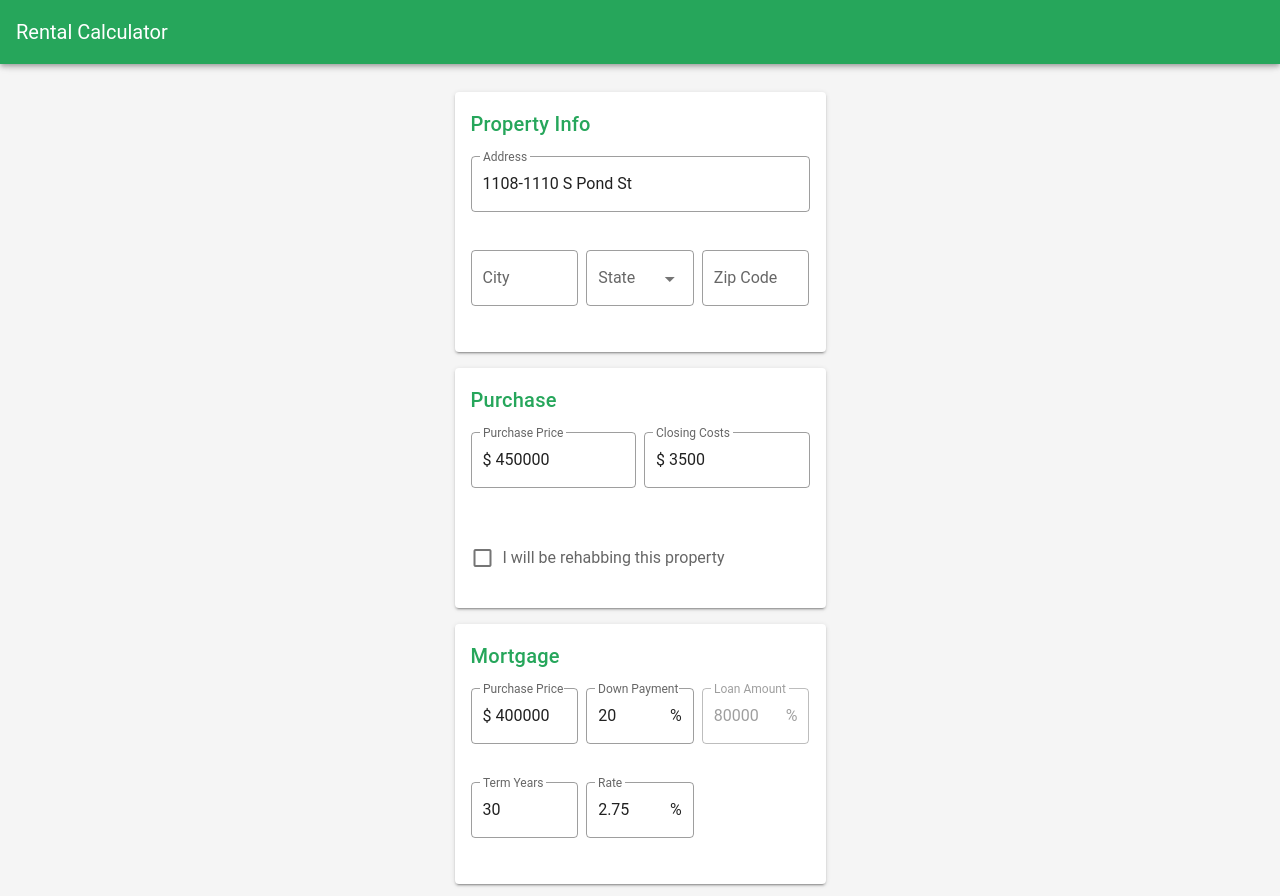
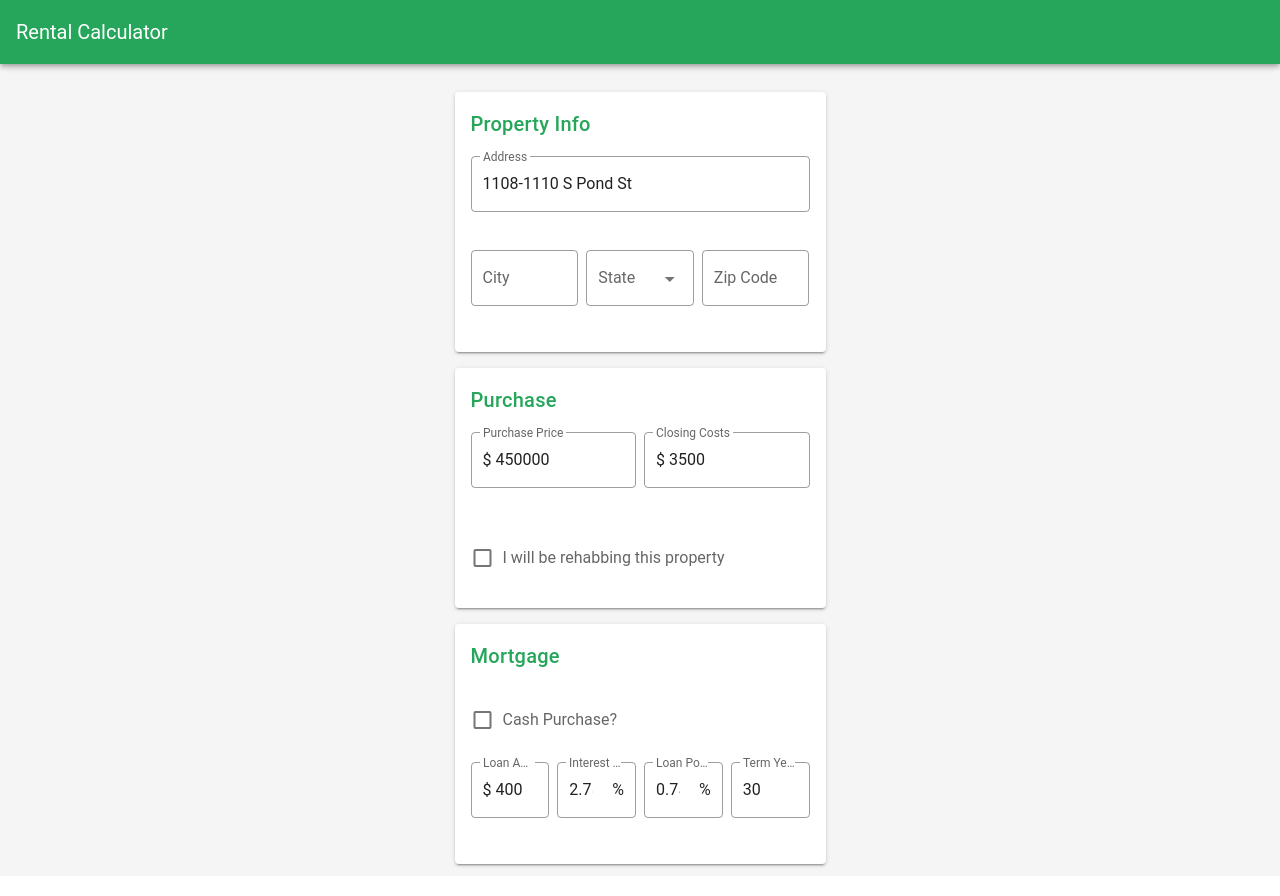
Before and after one commit to hesselapplications/rental-calculator, a Vue app: page / in a window 1280 px wide. Built offline with nearby package versions, Linux system fonts and the light colour scheme; a small style sheet from the web is missing.

Commit message:
Mortgage -> Loan Details

```diff
--- /dev/null
+++ b/src/components/LoanDetails.vue
@@ -0,0 +1,67 @@
+<template>
+  <v-card>
+    <v-card-title class="primary--text">Mortgage</v-card-title>
+    <v-card-text>
+      <v-row dense>
+        <!-- CASH PURCHASE -->
+        <v-col cols="12">
+          <v-checkbox
+            v-model="cashPurchase"
+            label="Cash Purchase?"
+          ></v-checkbox>
+        </v-col>
+
+        <template v-if="!cashPurchase">
+          <!-- LOAN AMOUNT -->
+          <v-col cols="3">
+            <money-input
+              :value="loanAmount"
+              label="Loan Amount"
+            ></money-input>
+          </v-col>
+
+          <!-- INTEREST RATE -->
+          <v-col cols="3">
+            <percent-input :value="interestRate" label="Interest Rate"></percent-input>
+          </v-col>
+
+          <!-- LOAN POINTS -->
+          <v-col cols="3">
+            <percent-input :value="loanPoints" label="Loan Points"></percent-input>
+          </v-col>
+
+          <!-- TERM YEARS -->
+          <v-col cols="3">
+            <v-text-field
+              v-model="termYears"
+              label="Term Years"
+              type="number"
+              outlined
+            ></v-text-field>
+          </v-col>
+        </template>
+      </v-row>
+    </v-card-text>
+  </v-card>
+</template>
+
+<script>
+import MoneyInput from "@/components/inputs/MoneyInput.vue";
+import PercentInput from "@/components/inputs/PercentInput.vue";
+
+export default {
+  components: {
+    MoneyInput,
+    PercentInput,
+  },
+  data() {
+    return {
+      cashPurchase: false,
+      loanAmount: 400000,
+      interestRate: 2.75,
+      loanPoints: 0.75,
+      termYears: 30,
+    };
+  },
+};
+</script>
--- a/src/components/Mortgage.vue
+++ /dev/null
@@ -1,71 +0,0 @@
-<template>
-  <v-card>
-    <v-card-title class="primary--text">Mortgage</v-card-title>
-    <v-card-text>
-      <v-row dense>
-        <!-- PURCHASE PRICE -->
-        <v-col cols="4">
-          <money-input
-            v-model="purchasePrice"
-            label="Purchase Price"
-          ></money-input>
-        </v-col>
-
-        <!-- DOWN PAYMENT -->
-        <v-col cols="4">
-          <percent-input
-            v-model="downPaymentPercent"
-            label="Down Payment"
-          ></percent-input>
-        </v-col>
-
-        <!-- LOAN AMOUNT -->
-        <v-col cols="4">
-          <percent-input
-            :value="loanAmount"
-            label="Loan Amount"
-            disabled
-          ></percent-input>
-        </v-col>
-
-        <!-- TERM YEARS -->
-        <v-col cols="4">
-          <v-text-field
-            v-model="termYears"
-            label="Term Years"
-            type="number"
-            outlined
-          ></v-text-field>
-        </v-col>
-        <v-col cols="4">
-          <percent-input :value="mortgageRate" label="Rate"></percent-input>
-        </v-col>
-      </v-row>
-    </v-card-text>
-  </v-card>
-</template>
-
-<script>
-import MoneyInput from "@/components/inputs/MoneyInput.vue"
-import PercentInput from "@/components/inputs/PercentInput.vue"
-
-export default {
-  components: {
-    MoneyInput,
-    PercentInput
-  },
-  data() {
-    return {
-      purchasePrice: 400000,
-      downPaymentPercent: 20,
-      termYears: 30,
-      mortgageRate: 2.75
-    }
-  },
-  computed: {
-    loanAmount() {
-      return this.purchasePrice * (this.downPaymentPercent / 100);
-    },
-  }
-};
-</script>
--- a/src/views/RentalCalculator.vue
+++ b/src/views/RentalCalculator.vue
@@ -4,7 +4,7 @@
       <v-col cols="4">
         <property-info class="my-4"></property-info>
         <purchase class="mb-4"/>
-        <mortgage/>
+        <loan-details/>
       </v-col>
     </v-row>
   </v-container>
@@ -13,13 +13,13 @@
 <script>
 import PropertyInfo from "@/components/PropertyInfo.vue"
 import Purchase from "@/components/Purchase.vue"
-import Mortgage from "@/components/Mortgage.vue"
+import LoanDetails from "@/components/LoanDetails.vue"
 
 export default {
   components: {
     PropertyInfo,
     Purchase,
-    Mortgage
+    LoanDetails
   }
 };
 </script>
```
